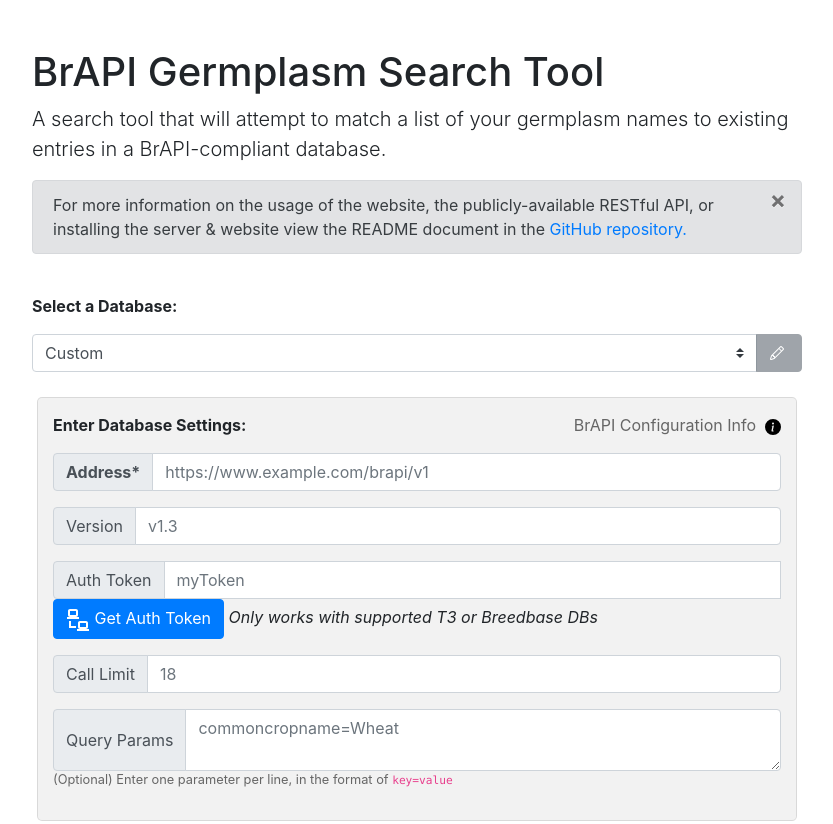
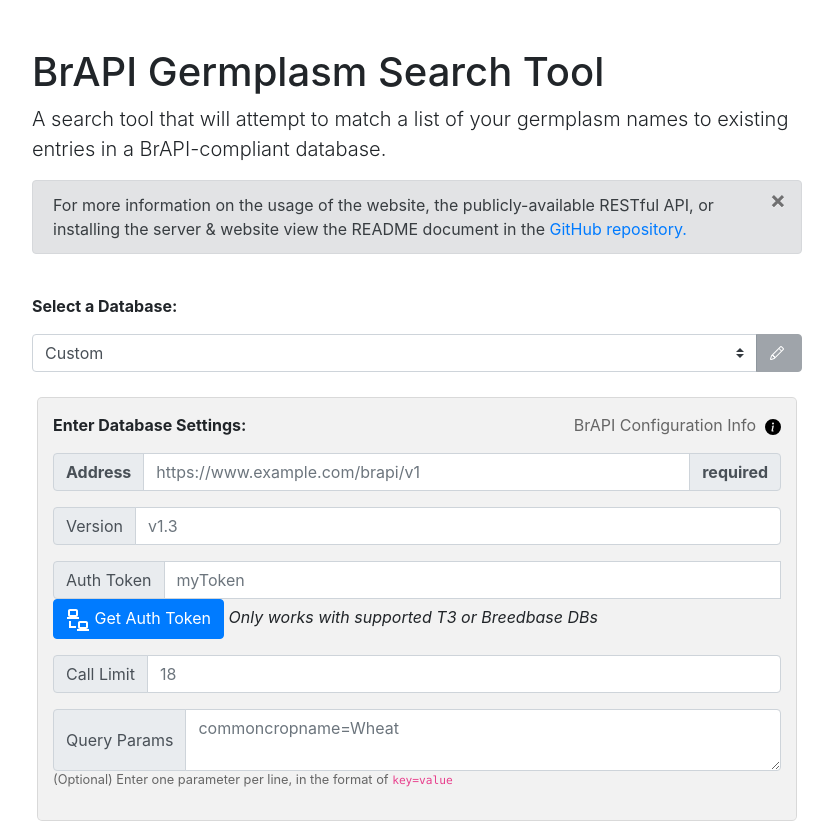
Before and after one commit to TriticeaeToolbox/BrAPI-germplasm-search, a website: page static/index.html in a window 1280 px wide. Shown: the top 824 px of the page, without its empty margins (223-1056 px from the left). Drawn offline with nearby package versions, Linux system fonts and the light colour scheme; no server answers.

Commit message:
Database Settings Address: label as required

```diff
--- a/static/index.html
+++ b/static/index.html
@@ -91,9 +91,12 @@
           <div id="database-settings-properties">
             <div class="input-group mb-3">
               <div class="input-group-prepend">
-                <span class="input-group-text"><strong>Address*</strong></span>
+                <span class="input-group-text"><strong>Address</strong></span>
               </div>
               <input id="database-address" class="database-setting form-control" type="text" placeholder="https://www.example.com/brapi/v1" aria-label="Address">
+              <div class="input-group-append">
+                <span class="input-group-text"><strong>required</strong></span>
+              </div>
             </div>
             <div class="input-group mb-3">
               <div class="input-group-prepend">
```
